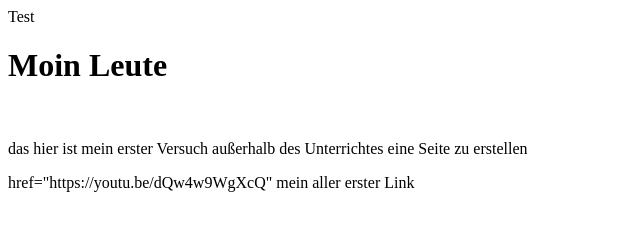
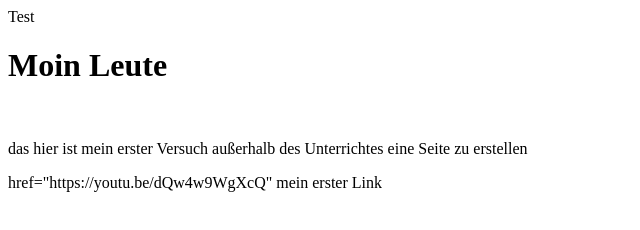
Before and after one commit to Janneskun/Js-Versuch-1.github.io, a plain HTML site: page Index.html in a window 1280 px wide. Shown: the full height of the page, 0-640 px from the left. Drawn offline with Linux system fonts and the light colour scheme.

Commit message:
Update Index.html

```diff
--- a/Index.html
+++ b/Index.html
@@ -6,7 +6,7 @@
         <h1> Moin Leute </h1>
         <br>
         <p>das hier ist mein erster Versuch außerhalb des Unterrichtes eine Seite zu erstellen</p>
-        <a>href="https://youtu.be/dQw4w9WgXcQ" mein aller erster Link</a>
+        <a>href="https://youtu.be/dQw4w9WgXcQ" mein erster Link</a>
         <tabel>
 
         </tabel>
```
